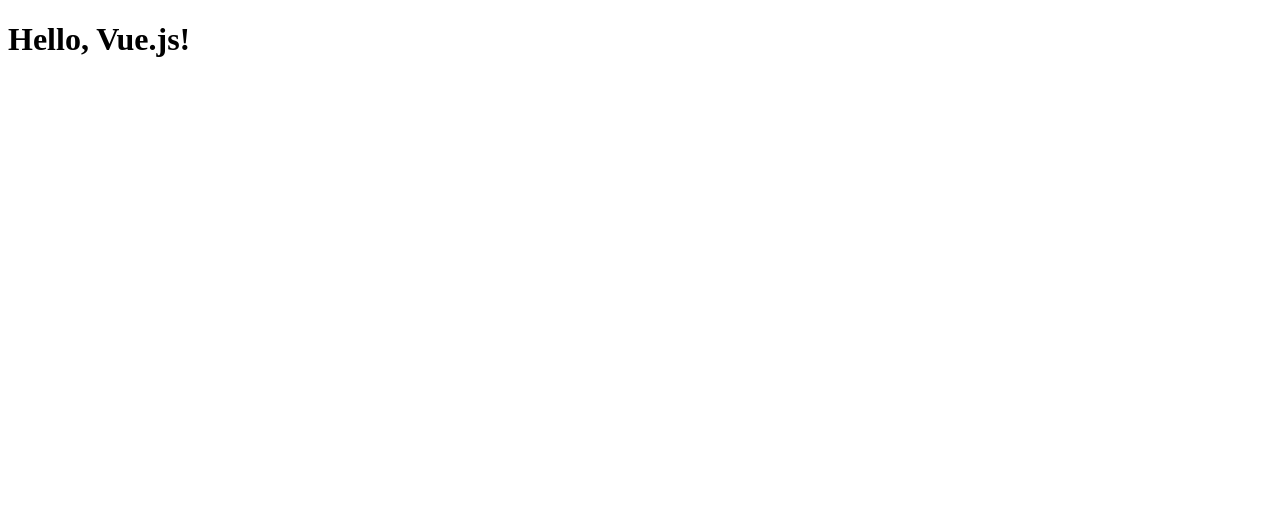
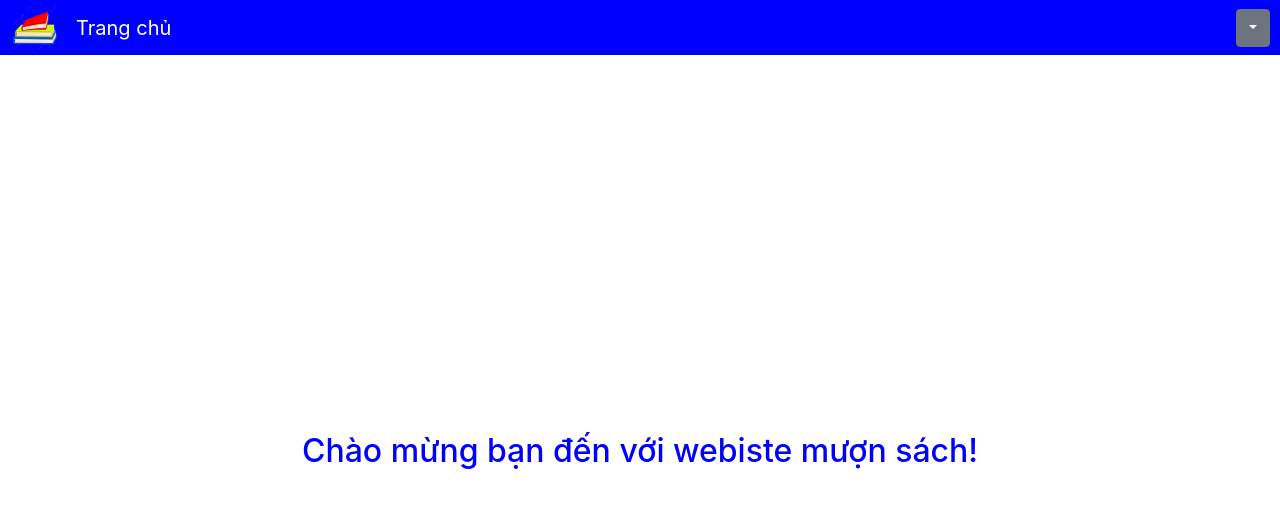
Before and after one commit to LeTram055/B2105564_Le_Thi_Ngoc_Tram_BTL_FRONTEND_CLIENT, a Vue app: page /user in a window 1280 px wide. Shown: the top 508 px of the page. Built offline with nearby package versions, Linux system fonts and the light colour scheme.

Commit message:
cap nhat

```diff
--- a/index.html
+++ b/index.html
@@ -1,13 +1,29 @@
 <!DOCTYPE html>
 <html lang="en">
   <head>
-    <meta charset="UTF-8">
-    <link rel="icon" href="/favicon.ico">
-    <meta name="viewport" content="width=device-width, initial-scale=1.0">
-    <title>Vite App</title>
+    <meta charset="UTF-8" />
+    <link rel="icon" href="./src/assets/images/logo.png" />
+    <meta name="viewport" content="width=device-width, initial-scale=1.0" />
+    <link
+      rel="stylesheet"
+      href="https://cdn.jsdelivr.net/npm/bootstrap@4.6.2/dist/css/bootstrap.min.css"
+      integrity="sha384-xOolHFLEh07PJGoPkLv1IbcEPTNtaed2xpHsD9ESMhqIYd0nLMwNLD69Npy4HI+N"
+      crossorigin="anonymous"
+    />
+    <title>Website mượn sách</title>
   </head>
   <body>
     <div id="app"></div>
+    <script
+      src="https://cdn.jsdelivr.net/npm/jquery@3.5.1/dist/jquery.slim.min.js"
+      integrity="sha384-DfXdz2htPH0lsSSs5nCTpuj/zy4C+OGpamoFVy38MVBnE+IbbVYUew+OrCXaRkfj"
+      crossorigin="anonymous"
+    ></script>
+    <script
+      src="https://cdn.jsdelivr.net/npm/bootstrap@4.6.2/dist/js/bootstrap.bundle.min.js"
+      integrity="sha384-Fy6S3B9q64WdZWQUiU+q4/2Lc9npb8tCaSX9FK7E8HnRr0Jz8D6OP9dO5Vg3Q9ct"
+      crossorigin="anonymous"
+    ></script>
     <script type="module" src="/src/main.js"></script>
   </body>
 </html>
--- a/src/App.vue
+++ b/src/App.vue
@@ -1,15 +1,60 @@
-<script>
-export default {
-}
+<template>
 
-</script>
-<template>
-  <h1>Hello, Vue.js!</h1>
+    <header-app :role="role" @login="handleLogin" @logout="handleLogout"></header-app>
+
+    <router-view @login="handleLogin"></router-view>
+
+
+
 </template>
 
+<script>
+import HeaderApp from "@/components/Layouts/HeaderApp.vue"
+import FooterApp from "@/components/Layouts/FooterApp.vue"
+import useAuthStore from "@/stores/auth.store.js";
+import { mapStores } from "pinia";
+
+export default {
+    computed: {
+        ...mapStores(useAuthStore),
+    },
+    components: {
+        HeaderApp,
+        FooterApp,
+    },
+    data() {
+        return {
+            userRole: "user",
+            guestRole: "guest",
+            role: "guest"
+        }
+    },
+    methods: {
+        handleLogin() {
+            const role = localStorage.getItem("role")
+            if (role == this.userRole) {
+                this.authStore.setRole(this.userRole)
+                const user = JSON.parse(localStorage.getItem("user"))
+                this.role = this.userRole
+                this.authStore.setUser(user)
+                this.$router.push({ name: "userHome" })
+                return
+            }
+            this.role = this.guestRole
+            this.$router.push({ name: "login" })
+        },
+        handleLogout() {
+            localStorage.removeItem("role")
+            localStorage.removeItem("user")
+            this.authStore.setRole(this.guestRole)
+            this.role = this.guestRole
+            if (this.$route?.meta?.requiresAuth) {
+                this.$router.push({ name: "login" })
+            }
+        }
+    }
+}
+</script>
+
 <style>
-  .page {
-  max-width: 400px;
-  margin: auto;
-}
 </style>
--- a/src/main.js
+++ b/src/main.js
@@ -1,6 +1,15 @@
 import './assets/main.css'
 
 import { createApp } from 'vue'
+import { createPinia } from 'pinia'
 import App from './App.vue'
+import "bootstrap/dist/css/bootstrap.min.css";
+import "@fortawesome/fontawesome-free/css/all.css";
+import router from './router';
+const pinia = createPinia()
+const app = createApp(App)
 
-createApp(App).mount('#app')
+app.use(pinia)
+app.use(router)
+
+createApp(App).use(router).mount('#app')
--- /dev/null
+++ b/src/router/index.js
@@ -0,0 +1,63 @@
+import { createWebHistory, createRouter } from "vue-router";
+import useAuthStore from "@/stores/auth.store.js";
+
+import Home from "@/views/Home.vue";
+import Login from "@/views/Login.vue";
+import Register from "@/views/Register.vue";
+
+import NotFound from "@/views/NotFound.vue";
+
+const routes = [
+    {
+        path: "/login",
+        name: "login",
+        component: Login,
+    },
+    {
+        path: "/register",
+        name: "register",
+        component: Register,
+    },
+    {
+        path: "/",
+        redirect: "/user",
+    },
+    {
+        path: "/user",
+        props: true,
+        children: [
+            {
+                path: "",
+                component: Home,
+                name: "userHome",
+            },
+
+        ],
+    },
+
+    {
+        path: "/:pathMatch(.*)*",
+        name: "notfound",
+        component: NotFound,
+    },
+]
+
+const router = createRouter({
+    history: createWebHistory(import.meta.env.BASE_URL),
+    routes,
+});
+
+router.beforeEach((to, from, next) => {
+    if (!to.meta.requiresAuth) {
+        return next()
+    }
+
+    const authStore = useAuthStore()
+    const role = authStore.getRole
+    if (role != to.meta.role) {
+        return next({ name: 'login' })
+    }
+    return next()
+});
+
+export default router;
```
Also changed, not shown: package.json (+9 -1 lines), 1 other file (tests, documents, lock files or other folders).
